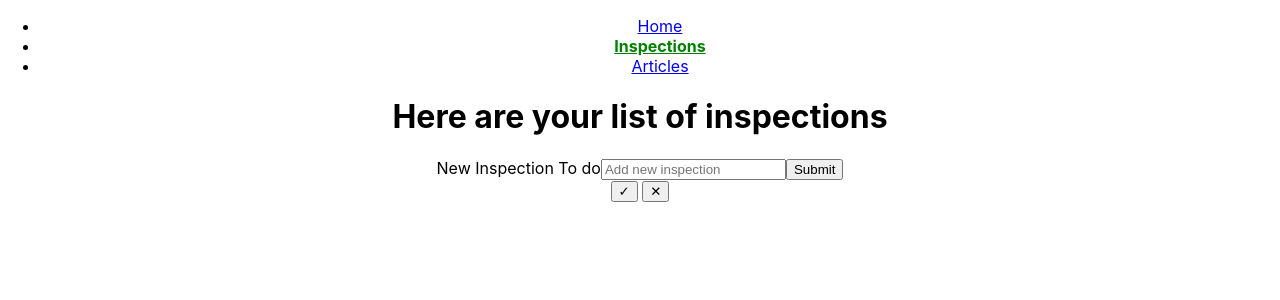
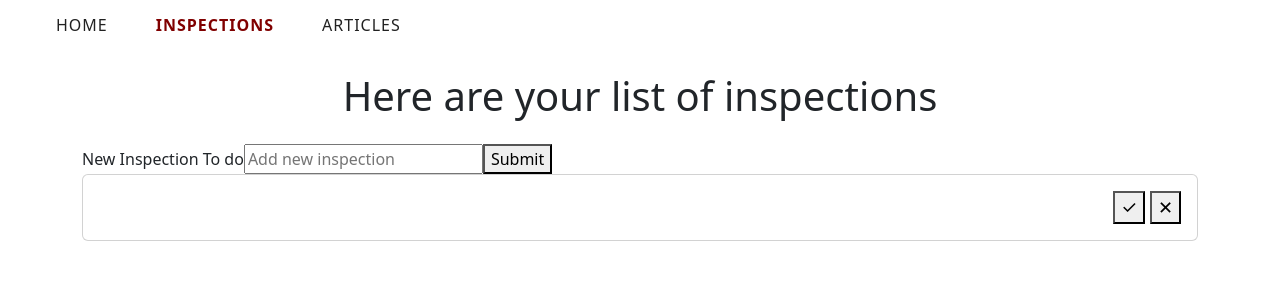
Before and after one commit to DJ-Lor/reacthooks, a React (Create React App) app: page /inspections in a window 1280 px wide. Shown: the top 300 px of the page. Built offline with nearby package versions, Linux system fonts and the light colour scheme.

Commit message:
css bootstrap template for forms

```diff
--- a/package.json
+++ b/package.json
@@ -6,6 +6,7 @@
     "@testing-library/jest-dom": "^5.16.5",
     "@testing-library/react": "^13.4.0",
     "@testing-library/user-event": "^13.5.0",
+    "bootstrap": "^5.2.3",
     "react": "^18.2.0",
     "react-bootstrap": "^2.7.4",
     "react-dom": "^18.2.0",
--- a/src/App.css
+++ b/src/App.css
@@ -1,4 +1,4 @@
-.App {
+/* .App {
   text-align: center;
 }
 
@@ -35,4 +35,4 @@
   to {
     transform: rotate(360deg);
   }
-}
+} */
--- a/src/App.js
+++ b/src/App.js
@@ -1,5 +1,5 @@
 
-import './App.css';
+import './index.css';
 import Home from './Pages/Home';
 import Inspections from './Pages/Inspections';
 import { Routes, Route } from 'react-router-dom';
--- a/src/Components/FormInspect.jsx
+++ b/src/Components/FormInspect.jsx
@@ -20,8 +20,8 @@ export default function FormInspect({addInspect}) {
         <div>
             <form>
                 <label>New Inspection To do</label>
-                <input type="text" value={value} onChange={ e => setValue(e.target.value)}  placeholder="Add new inspection"/>
-                <button type="Submit" onClick={handleSubmit}> Submit </button>
+                <input className="input" type="text" value={value} onChange={ e => setValue(e.target.value)}  placeholder="Add new inspection"/>
+                <button variant="primary mb-3" type="Submit" onClick={handleSubmit}> Submit </button>
 
             </form>
 
--- a/src/Components/Inspect.jsx
+++ b/src/Components/Inspect.jsx
@@ -3,11 +3,11 @@
 
 export default function Inspect({ inspect, index, markInspect, deleteInspect }) {
     return (
-      <div className="inspect">
+      <div className="todo">
         <span style={{ textDecoration: inspect.isDone ? "color: grey" : "" }}>{inspect.text}</span>
         <div>
-          <button onClick={() => markInspect(index)}>✓</button>{' '}
-          <button onClick={() => deleteInspect(index)}>✕</button>
+          <button variant="outline-success" onClick={() => markInspect(index)}>✓</button>{' '}
+          <button variant="outline-danger" onClick={() => deleteInspect(index)}>✕</button>
         </div>
       </div>
     );
--- a/src/Components/Navbar.jsx
+++ b/src/Components/Navbar.jsx
@@ -3,12 +3,12 @@ import { NavLink } from "react-router-dom";
 export default function Navbar() {
 
     let activeNavStyle = {
-        color: "green",
+        color: "maroon",
         fontWeight: "bold"
     }
 
     return (
-        <nav>
+        <nav className="navbar">
             <ul>
                 <li>
                     <NavLink to="/" style={({isActive}) => isActive ? activeNavStyle : null}>
--- a/src/Pages/Inspections.jsx
+++ b/src/Pages/Inspections.jsx
@@ -1,7 +1,10 @@
+import '../form.css'
 import { useState } from "react";
-import { Card } from "react-bootstrap";
 import FormInspect from "../Components/FormInspect";
 import Inspect from "../Components/Inspect";
+import { Button, Card, Form } from 'react-bootstrap';
+import 'bootstrap/dist/css/bootstrap.min.css';
+
 
 export default function Inspections() {
 
@@ -31,8 +34,8 @@ export default function Inspections() {
 
 
     return (
-        <div>
-            <h1> Here are your list of inspections </h1>
+        <div className="container">
+            <h1 className="text-center mb-4"> Here are your list of inspections </h1>
             <FormInspect addInspect={addInspect} />
             <div>
                 {inspect.map((inspect, index) => (
--- /dev/null
+++ b/src/form.css
@@ -0,0 +1,11 @@
+.app {
+    padding: 30px;
+    background-color: floralwhite;
+  }
+
+  .todo {
+    align-items: center;
+    display: flex;
+    font-size: 18px;
+    justify-content: space-between;
+  }
--- a/src/index.css
+++ b/src/index.css
@@ -5,9 +5,64 @@ body {
     sans-serif;
   -webkit-font-smoothing: antialiased;
   -moz-osx-font-smoothing: grayscale;
+  background-color: #F7F4EA;
 }
 
 code {
   font-family: source-code-pro, Menlo, Monaco, Consolas, 'Courier New',
     monospace;
 }
+
+
+.navbar {
+  text-align: center;
+  text-transform: uppercase;
+  font-weight: 500;
+}
+.navbar * {
+  box-sizing: border-box;
+  -webkit-transition: all 0.35s ease;
+  transition: all 0.35s ease;
+}
+.navbar li {
+  display: inline-block;
+  list-style: outside none none;
+  margin: 0 1.5em;
+  overflow: hidden;
+}
+.navbar a {
+  padding: 0.3em 0;
+  color: #212121;
+  position: relative;
+  display: inline-block;
+  letter-spacing: 1px;
+  margin: 0;
+  text-decoration: none;
+}
+.navbar a:before,
+.navbar a:after {
+  position: absolute;
+  -webkit-transition: all 0.35s ease;
+  transition: all 0.35s ease;
+}
+.navbar a:before {
+  bottom: 100%;
+  display: block;
+  height: 3px;
+  width: 100%;
+  content: "";
+  background-color: #F0C987;
+}
+.navbar a:after {
+  padding: 0.3em 0;
+  position: absolute;
+  bottom: 100%;
+  left: 0;
+  content: attr(data-hover);
+  color: #212121;
+  white-space: nowrap;
+}
+.navbar li:hover a,
+.navbar .current a {
+  transform: translateY(10%);
+}
```
Also changed, not shown: 1 other file (tests, documents, lock files or other folders).
